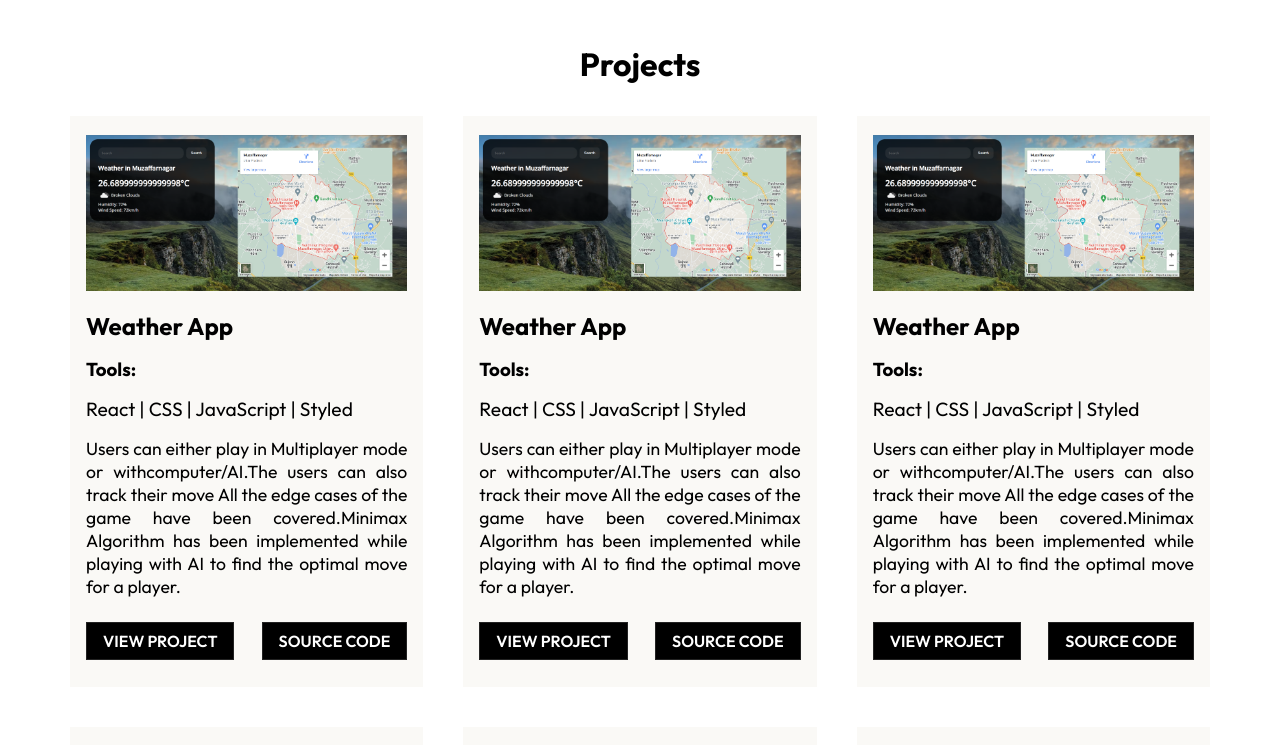
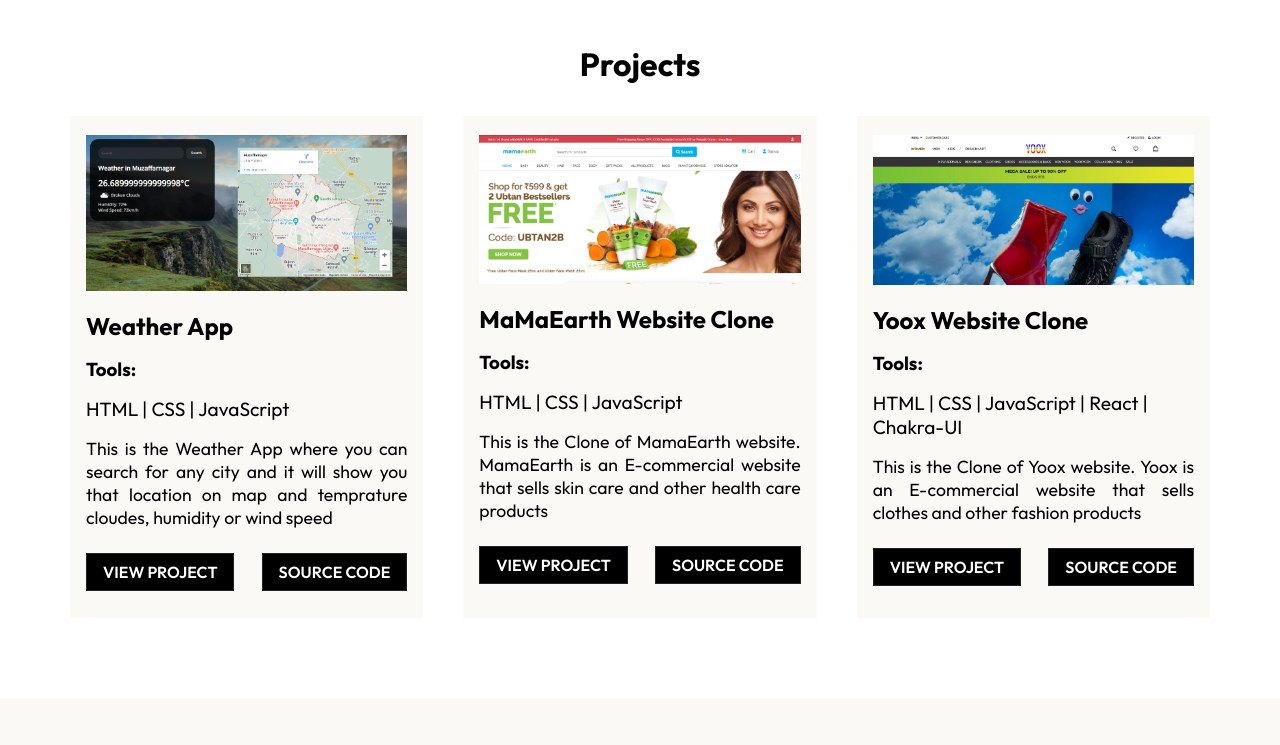
Before and after one commit to Tushar9546/Tushar9546.github.io, a React (Create React App) app: page / in a window 1280 px wide. Shown: the part 820-1565 px from the top of the page. Built offline with nearby package versions, Linux system fonts and the light colour scheme.

Commit message:
portfolio

```diff
--- a/src/components/WorkCard.js
+++ b/src/components/WorkCard.js
@@ -14,8 +14,8 @@
         <div className="pro-details">
             <p>{props.text}</p>
             <div className="pro-btns">
-                <NavLink to={props.view} className="btn">View Project</NavLink>
-                <NavLink to={props.code} className="btn">Source Code</NavLink>
+                <a href={props.view}> <button className="btn"> View Project </button> </a>
+                <a href={props.code}> <button className="btn"> Source Code </button></a>
             </div>
         </div>
     </div>
--- a/src/components/WorkCardData.js
+++ b/src/components/WorkCardData.js
@@ -1,54 +1,33 @@
 import pro1 from "../assets/pro1.png";
+import mamaearth from "../assets/mamaearth.png"
+import yoox from "../assets/yoox.png"
 
 const ProjectCardData = [
     {
         image: pro1,
         title: "Weather App",
-        text: "Users can either play in Multiplayer mode or withcomputer/AI.The users can also track their move All the edge cases of the game have been covered.Minimax Algorithm has been implemented while playing with AI to find the optimal move for a player.",
-        tools: "React | CSS | JavaScript | Styled",
-        view: "https://youtu.be/0h2b4ftbZcU?t=7456",
-        code:"https://youtu.be/0h2b4ftbZcU?t=7456"
+        text: "This is the Weather App where you can search for any city and it will show you that location on map and temprature cloudes, humidity or wind speed",
+        tools: "HTML | CSS | JavaScript ",
+        view: "https://mellifluous-semolina-41cafa.netlify.app/",
+        code:"https://github.com/masai-course/Tushar_fw18_0710/tree/master/unit-3/sprint-2/day-4/assignments/Weather%20app-1"
     },
     {
-        image: pro1,
-        title: "Weather App",
-        text: "Users can either play in Multiplayer mode or withcomputer/AI.The users can also track their move All the edge cases of the game have been covered.Minimax Algorithm has been implemented while playing with AI to find the optimal move for a player.",
-        tools: "React | CSS | JavaScript | Styled",
-        view: "https://youtu.be/0h2b4ftbZcU?t=7456",
-        code:"https://youtu.be/0h2b4ftbZcU?t=7456"
+        image: mamaearth,
+        title: "MaMaEarth Website Clone",
+        text: "This is the Clone of MamaEarth website. MamaEarth is an E-commercial website that sells skin care and other health care products",
+        tools: "HTML | CSS | JavaScript",
+        view: "https://tourmaline-boba-4e5158.netlify.app/",
+        code:"https://github.com/sauravbarnwal9/MamaEarth"
     },
     {
-        image: pro1,
-        title: "Weather App",
-        text: "Users can either play in Multiplayer mode or withcomputer/AI.The users can also track their move All the edge cases of the game have been covered.Minimax Algorithm has been implemented while playing with AI to find the optimal move for a player.",
-        tools: "React | CSS | JavaScript | Styled",
-        view: "https://youtu.be/0h2b4ftbZcU?t=7456",
-        code:"https://youtu.be/0h2b4ftbZcU?t=7456"
+        image: yoox,
+        title: "Yoox Website Clone",
+        text: "This is the Clone of Yoox website. Yoox is an E-commercial website that sells clothes and other fashion products",
+        tools: "HTML | CSS | JavaScript | React | Chakra-UI",
+        view: "https://github.com/Tushar9546/-youthful-glass-8497/tree/main/construct-week",
+        code:"https://github.com/Tushar9546/-youthful-glass-8497/tree/main/construct-week"
     },
-    {
-        image: pro1,
-        title: "Weather App",
-        text: "Users can either play in Multiplayer mode or withcomputer/AI.The users can also track their move All the edge cases of the game have been covered.Minimax Algorithm has been implemented while playing with AI to find the optimal move for a player.",
-        tools: "React | CSS | JavaScript | Styled",
-        view: "https://youtu.be/0h2b4ftbZcU?t=7456",
-        code:"https://youtu.be/0h2b4ftbZcU?t=7456"
-    },
-    {
-        image: pro1,
-        title: "Weather App",
-        text: "Users can either play in Multiplayer mode or withcomputer/AI.The users can also track their move All the edge cases of the game have been covered.Minimax Algorithm has been implemented while playing with AI to find the optimal move for a player.",
-        tools: "React | CSS | JavaScript | Styled",
-        view: "https://youtu.be/0h2b4ftbZcU?t=7456",
-        code:"https://youtu.be/0h2b4ftbZcU?t=7456"
-    },
-    {
-        image: pro1,
-        title: "Weather App",
-        text: "Users can either play in Multiplayer mode or withcomputer/AI.The users can also track their move All the edge cases of the game have been covered.Minimax Algorithm has been implemented while playing with AI to find the optimal move for a player.",
-        tools: "React | CSS | JavaScript | Styled",
-        view: "https://youtu.be/0h2b4ftbZcU?t=7456",
-        code:"https://youtu.be/0h2b4ftbZcU?t=7456"
-    },
+
 ];
 
 export default ProjectCardData;
```
Also changed, not shown: src/assets/mamaearth.png (added), src/assets/yoox.png (added).
